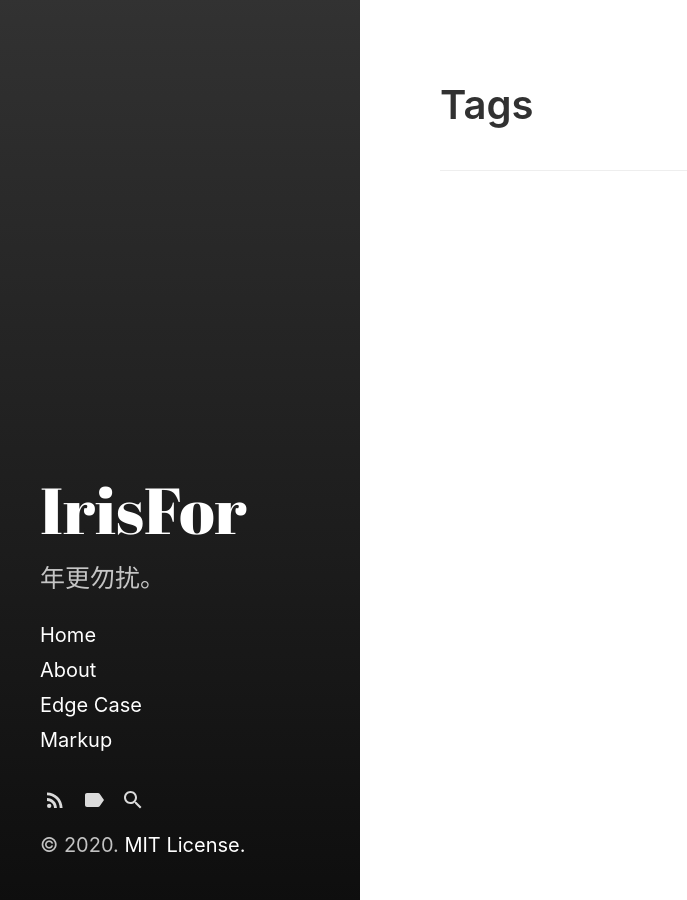
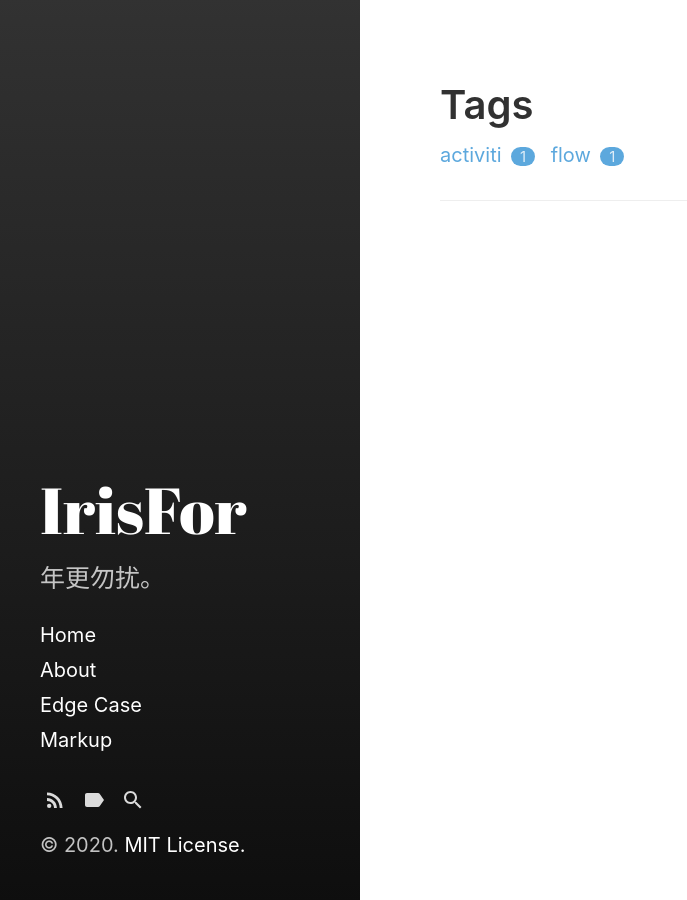
Before and after one commit to lanitaleon/lanitaleon.github.io, a Jekyll site: the page built from tags.html, in a window 1280 px wide. Shown: the whole page, without its empty margins (0-687 px from the left). Built offline with Jekyll 4.4.1, drawn with Linux system fonts in a browser that asks for light colours.

Commit message:
添加标签

```diff
--- a/_posts/2020-01-28-Activiti.md
+++ b/_posts/2020-01-28-Activiti.md
@@ -1,6 +1,9 @@
 ---
 layout: post
 title: Activiti实战
+tags:
+  - activiti
+  - flow
 ---
 
 ### 一、简介
```
